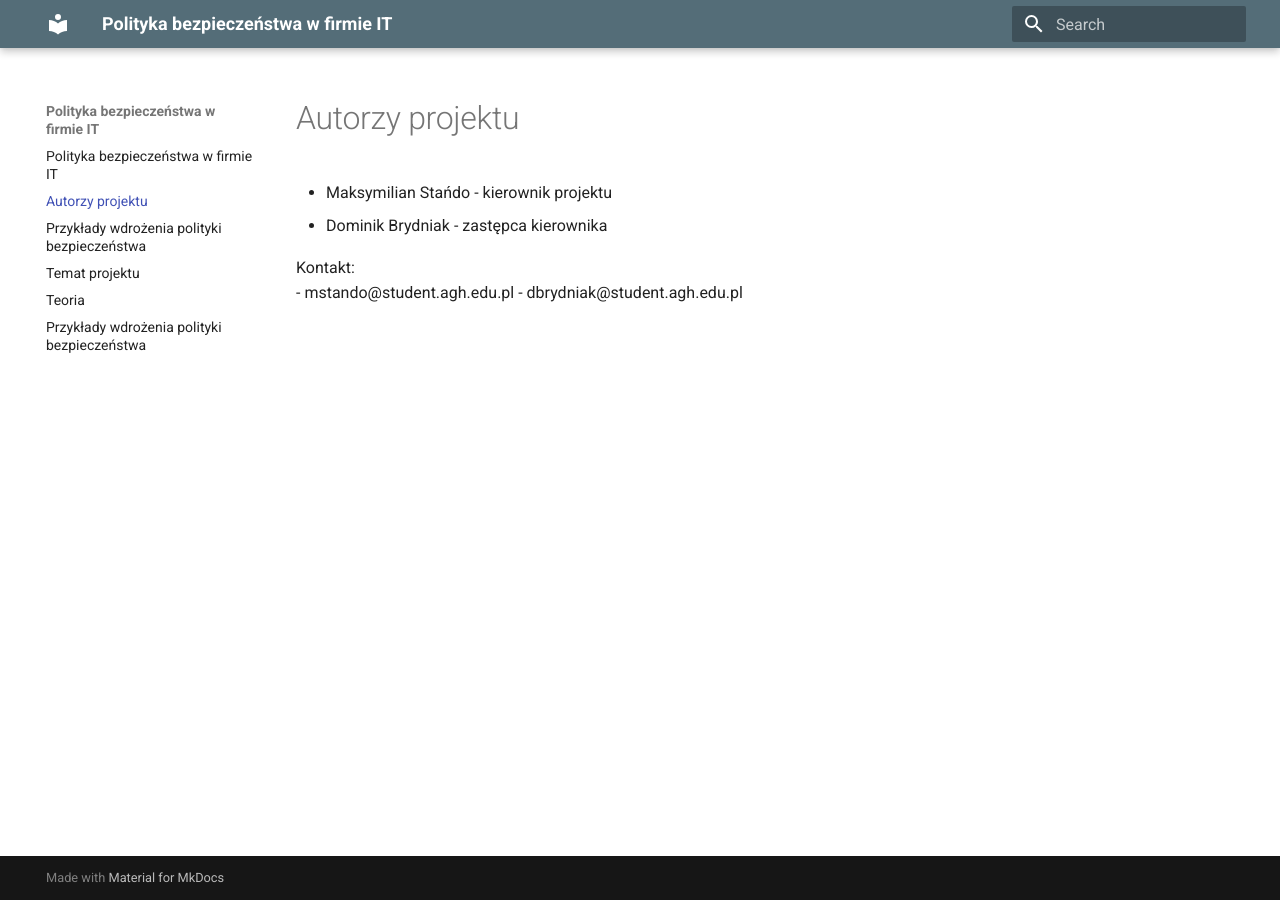
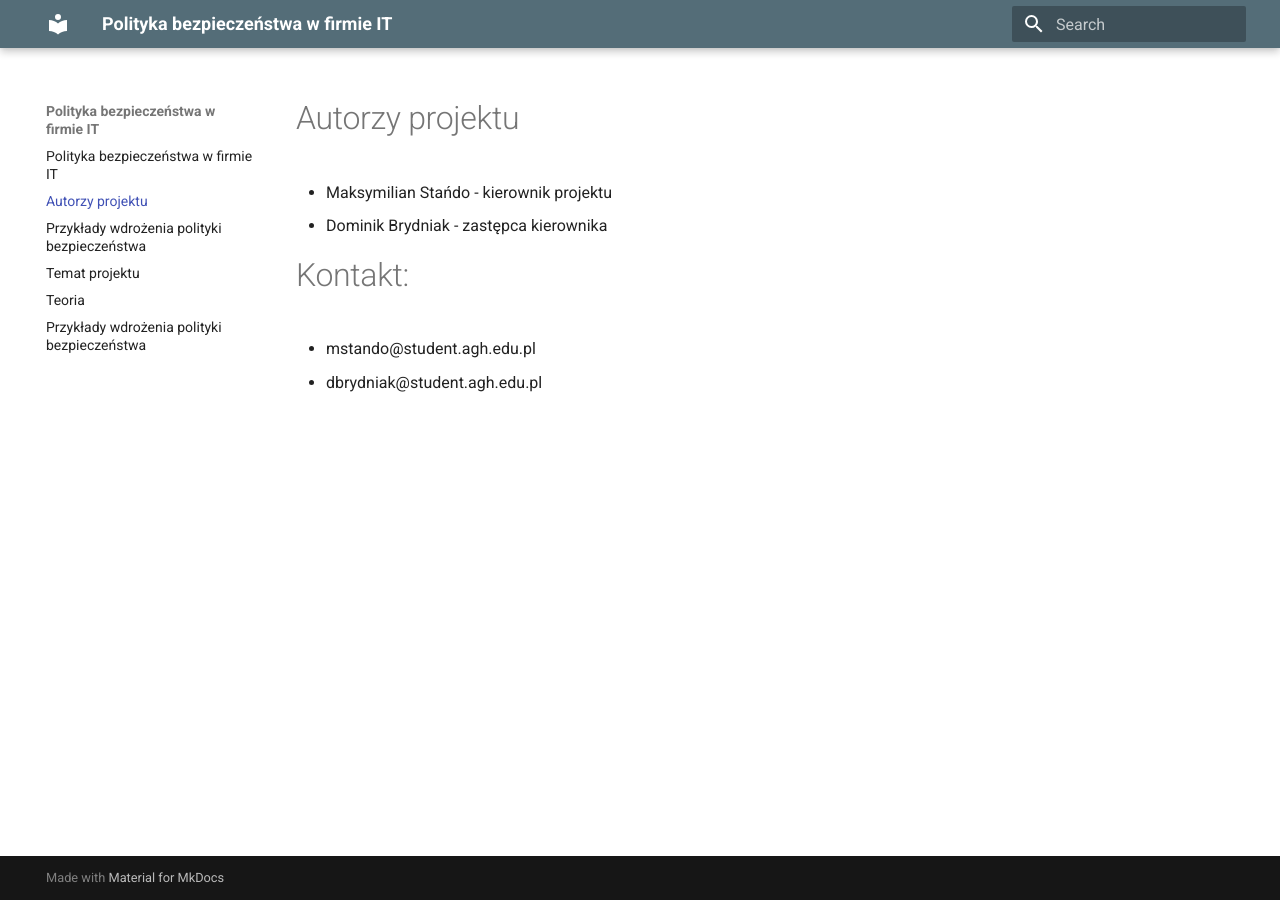
Before and after one commit to maksuei/projektswpg-md, an MkDocs documentation site: the page built from docs/autorzy.md, in a window 1280 px wide. Built offline with MkDocs 1.6.1 and Material for MkDocs 9.7.7, drawn with Linux system fonts in a browser that asks for light colours; part of the change alters nothing that is shown.

```diff
--- a/docs/autorzy.md
+++ b/docs/autorzy.md
@@ -3,6 +3,6 @@
 - Maksymilian Stańdo - kierownik projektu
 - Dominik Brydniak - zastępca kierownika
 
-Kontakt:
+# Kontakt:
 - mstando@student.agh.edu.pl
 - dbrydniak@student.agh.edu.pl
```
